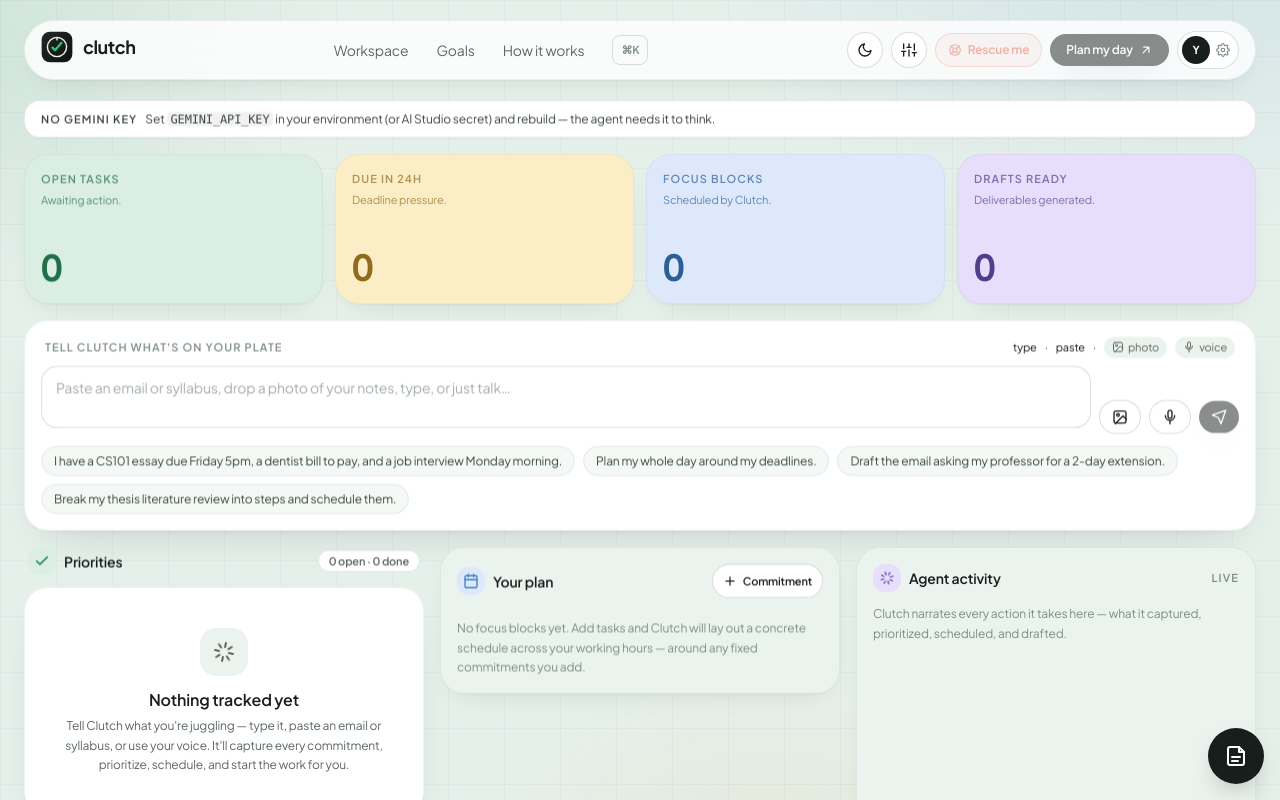
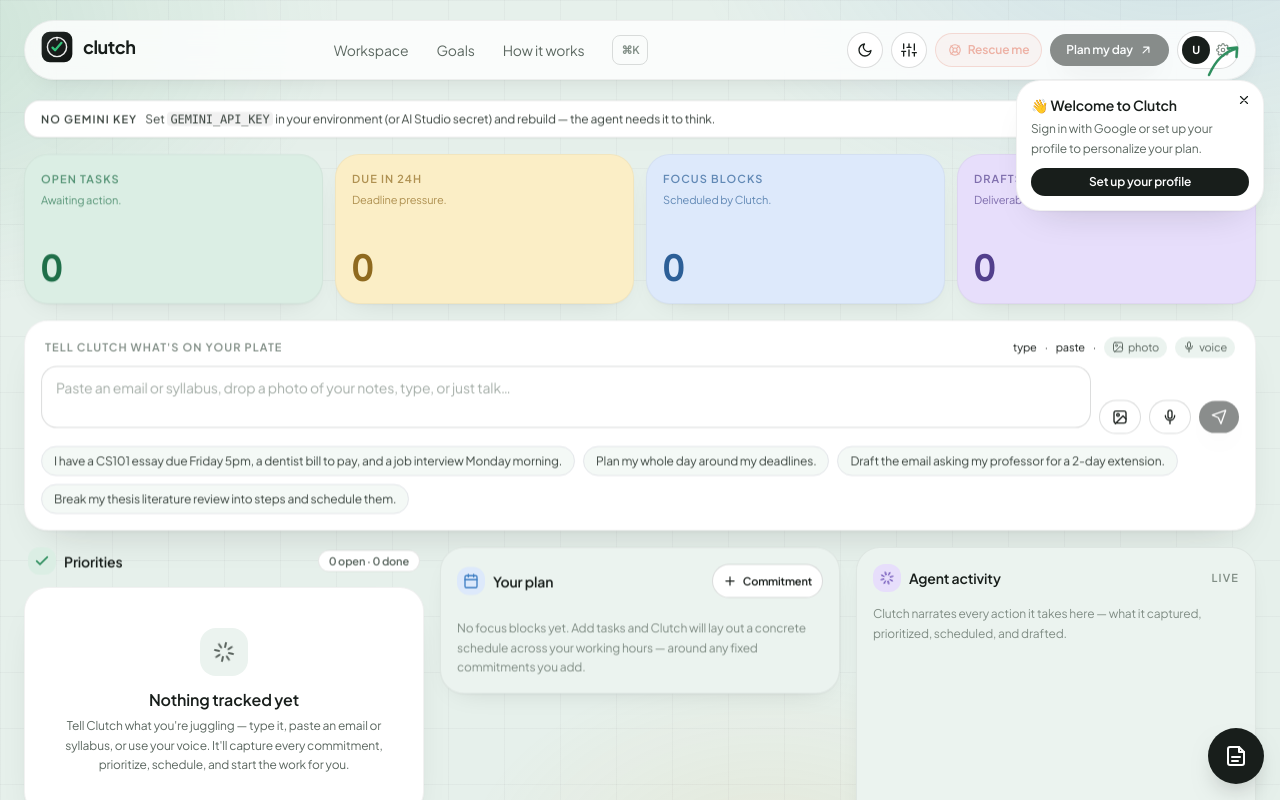
Before and after one commit to YashIsTheBest247/Clutch, a React (Vite) app: page / in a window 1280 px wide. Shown: the top 800 px of the page. Built offline with nearby package versions, Linux system fonts and the light colour scheme.

Commit message:
Onboarding Hint

```diff
--- a/src/App.tsx
+++ b/src/App.tsx
@@ -22,6 +22,7 @@
 import { ControlsMenu } from './components/ControlsMenu';
 import { NotesWidget } from './components/NotesWidget';
 import { GoogleSignInButton } from './components/GoogleSignInButton';
+import { OnboardingHint } from './components/OnboardingHint';
 import { AboutModal } from './components/AboutModal';
 import { InsightsModal } from './components/InsightsModal';
 import { GoalsHabits } from './components/GoalsHabits';
@@ -123,11 +124,29 @@
   const { theme, toggle: toggleTheme } = useTheme();
   const auth = useGoogleAuth();
 
+  // First-visit onboarding hint pointing at the profile button.
+  const [showHint, setShowHint] = useState(() => {
+    try {
+      return !localStorage.getItem('clutch.onboarded.v1');
+    } catch {
+      return false;
+    }
+  });
+  const dismissHint = () => {
+    setShowHint(false);
+    try {
+      localStorage.setItem('clutch.onboarded.v1', '1');
+    } catch {
+      /* noop */
+    }
+  };
+
   // Personalize from the Google account on sign-in.
   useEffect(() => {
     if (auth.user) {
       const n = auth.user.given_name || auth.user.name;
       if (n && state.profile.name !== n) store.setProfile({ name: n });
+      dismissHint();
     }
     // eslint-disable-next-line react-hooks/exhaustive-deps
   }, [auth.user?.sub]);
@@ -867,6 +886,15 @@
           }}
         />
       )}
+      {showHint && (
+        <OnboardingHint
+          onAction={() => {
+            dismissHint();
+            setShowSettings(true);
+          }}
+          onDismiss={dismissHint}
+        />
+      )}
       <NotesWidget onCapture={(t) => handleCompose(t)} focusActive={!!focusTask} />
       <Toaster toasts={toasts.toasts} onDismiss={toasts.dismiss} />
       {paletteOpen && <CommandPalette commands={commands} onClose={() => setPaletteOpen(false)} />}
--- /dev/null
+++ b/src/components/OnboardingHint.tsx
@@ -0,0 +1,29 @@
+import { CurvedArrow, X } from './icons';
+
+export function OnboardingHint({ onAction, onDismiss }: { onAction: () => void; onDismiss: () => void }) {
+  return (
+    <div className="fixed right-3 top-[4.7rem] z-30 w-[15.5rem] max-w-[78vw] animate-fade-up sm:right-4 sm:top-[5rem]">
+      {/* arrow swooping up toward the profile button */}
+      <div className="pointer-events-none absolute -top-9 right-5 animate-bob text-mint-600">
+        <CurvedArrow className="h-10 w-10" />
+      </div>
+
+      <div className="card relative p-3.5">
+        <button
+          onClick={onDismiss}
+          aria-label="Dismiss"
+          className="absolute right-2 top-2 rounded-full p-1 text-ink-400 transition-colors hover:text-ink-900"
+        >
+          <X className="h-3.5 w-3.5" />
+        </button>
+        <p className="pr-5 font-display text-sm font-semibold text-ink-900">👋 Welcome to Clutch</p>
+        <p className="mt-1 text-xs leading-relaxed text-ink-600">
+          Sign in with Google or set up your profile to personalize your plan.
+        </p>
+        <button onClick={onAction} className="btn-primary mt-2.5 w-full !py-1.5 !text-xs">
+          Set up your profile
+        </button>
+      </div>
+    </div>
+  );
+}
--- a/src/components/icons.tsx
+++ b/src/components/icons.tsx
@@ -93,6 +93,12 @@
   <svg className={className} viewBox="0 0 24 24" fill="none" stroke="currentColor" strokeWidth="2" strokeLinecap="round" strokeLinejoin="round">
     <path d="M15 3H6a2 2 0 0 0-2 2v14a2 2 0 0 0 2 2h12a2 2 0 0 0 2-2V8z" />
     <path d="M15 3v5h5M8 13h8M8 17h6" />
+  </svg>
+);
+export const CurvedArrow = ({ className = base }: P) => (
+  <svg className={className} viewBox="0 0 40 40" fill="none" stroke="currentColor" strokeWidth="2.5" strokeLinecap="round" strokeLinejoin="round">
+    <path d="M5 35C12 20 20 12 33 8.5" />
+    <path d="M24 8.5 33 7.5 32.5 17" />
   </svg>
 );
 export const Menu = ({ className = base }: P) => (
--- a/src/index.css
+++ b/src/index.css
@@ -236,6 +236,20 @@
   animation: indeterminate 1.4s ease-in-out infinite;
 }
 
+/* Bob — gentle up/down to draw attention (onboarding arrow). */
+@keyframes bob {
+  0%,
+  100% {
+    transform: translateY(0);
+  }
+  50% {
+    transform: translateY(-7px);
+  }
+}
+.animate-bob {
+  animation: bob 1.6s ease-in-out infinite;
+}
+
 /* Pop — a satisfying check-off animation. */
 @keyframes pop {
   0% {
@@ -331,7 +345,8 @@
   .animate-fade-up,
   .animate-twinkle,
   .animate-pop,
-  .animate-indeterminate {
+  .animate-indeterminate,
+  .animate-bob {
     animation: none !important;
   }
 }
--- a/src/lib/storage.ts
+++ b/src/lib/storage.ts
@@ -3,11 +3,11 @@
 const KEY = 'clutch.state.v1';
 
 export const defaultProfile: UserProfile = {
-  name: 'Yash',
+  name: 'User',
   dayStartHour: 9,
   dayEndHour: 21,
   role: 'Student',
-  workStyle: 'I procrastinate, work best in 45-minute focused sprints, and like clear next steps.',
+  workStyle: 'I work best in focused 45-minute sprints and like clear next steps.',
 };
 
 export function emptyState(): AppState {
```
